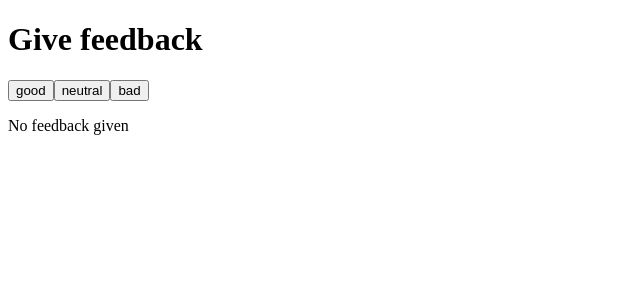
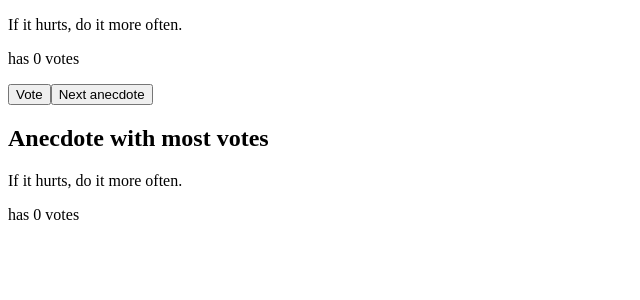
Before and after one commit to Royxuzeng/unicafe, a React (Create React App) app: page / in a window 1280 px wide. Shown: the top 300 px of the page, without its empty margins (0-640 px from the left). Built offline with nearby package versions, Linux system fonts and the light colour scheme.

Commit message:
anecdote

```diff
--- a/src/App.js
+++ b/src/App.js
@@ -1,72 +1,60 @@
 import { useState } from 'react'
 
-const Button = ({ onClick, text }) => {
-  return <button onClick={onClick}>{text}</button>
-}
+const App = () => {
+  const anecdotes = [
+    'If it hurts, do it more often.',
+    'Adding manpower to a late software project makes it later!',
+    'The first 90 percent of the code accounts for the first 10 percent of the development time...The remaining 10 percent of the code accounts for the other 90 percent of the development time.',
+    'Any fool can write code that a computer can understand. Good programmers write code that humans can understand.',
+    'Premature optimization is the root of all evil.',
+    'Debugging is twice as hard as writing the code in the first place. Therefore, if you write the code as cleverly as possible, you are, by definition, not smart enough to debug it.',
+    'Programming without an extremely heavy use of console.log is same as if a doctor would refuse to use x-rays or blood tests when diagnosing patients.',
+    'The only way to go fast, is to go well.'
+  ]
 
-const StatisticLine = ({ text, value }) => {
-  return (
-    <tr>
-      <td>{text}</td>
-      <td>{value}</td>
-    </tr>
-  )
-}
+  const [selected, setSelected] = useState(0)
+  const [votes, setVotes] = useState(new Array(anecdotes.length).fill(0))
 
 
-const Statistics = ({ good, neutral, bad }) => {
-  const totalFeedback = good + neutral + bad
-  const averageScore = (good - bad) / totalFeedback || 0
-  const positivePercentage = (good / totalFeedback) * 100 || 0
-
-  return (
-    <>
-      <h2>Statistics</h2>
-      <table>
-        <tbody>
-          <StatisticLine text="Good" value={good} />
-          <StatisticLine text="Neutral" value={neutral} />
-          <StatisticLine text="Bad" value={bad} />
-          <StatisticLine text="Total feedback" value={totalFeedback} />
-          <StatisticLine text="Average score" value={averageScore.toFixed(2)} />
-          <StatisticLine text="Positive feedback" value={`${positivePercentage.toFixed(2)}%`} />
-        </tbody>
-      </table>
-    </>
-  )
-}
-
-const App = () => {
-  // save clicks of each button to its own state
-  const [good, setGood] = useState(0)
-  const [neutral, setNeutral] = useState(0)
-  const [bad, setBad] = useState(0)
-
-  const handleGoodClick = () => {
-    setGood(good + 1)
+  const getRandomAnecdote = () => {
+    return Math.floor(Math.random() * anecdotes.length)
   }
 
-  const handleNeutralClick = () => {
-    setNeutral(neutral + 1)
+  const handleClick = () => {
+    setSelected(getRandomAnecdote())
   }
 
-  const handleBadClick = () => {
-    setBad(bad + 1)
+  const handleVote = () => {
+    const updatedVotes = [...votes]
+    updatedVotes[selected] += 1
+    setVotes(updatedVotes)
   }
 
-  const totalFeedback = good + neutral + bad
+  const getMostVotedAnecdote = () => {
+    let maxVotesIndex = 0
+    let maxVotes = votes[0]
+
+    for (let i = 1; i < votes.length; i++) {
+      if (votes[i] > maxVotes) {
+        maxVotes = votes[i]
+        maxVotesIndex = i
+      }
+    }
+
+    return maxVotesIndex
+  }
+
+  const mostVotedAnecdote = getMostVotedAnecdote()
 
   return (
     <div>
-      <h1>Give feedback</h1>
-      <Button onClick={handleGoodClick} text="good" />
-      <Button onClick={handleNeutralClick} text="neutral" />
-      <Button onClick={handleBadClick} text="bad" />
-      {totalFeedback > 0 ? (
-        <Statistics good={good} neutral={neutral} bad={bad} />
-      ) : (
-        <p>No feedback given</p>
-      )}
+      <p>{anecdotes[selected]}</p>
+      <p>has {votes[selected]} votes</p>
+      <button onClick={handleVote}>Vote</button>
+      <button onClick={handleClick}>Next anecdote</button>
+      <h2>Anecdote with most votes</h2>
+      <p>{anecdotes[mostVotedAnecdote]}</p>
+      <p>has {votes[mostVotedAnecdote]} votes</p>
     </div>
   )
 }
```
